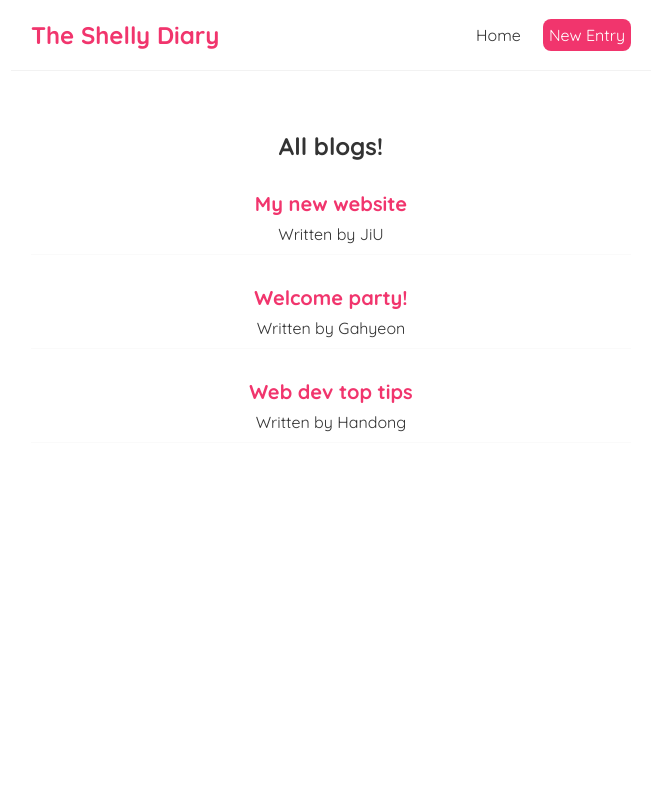
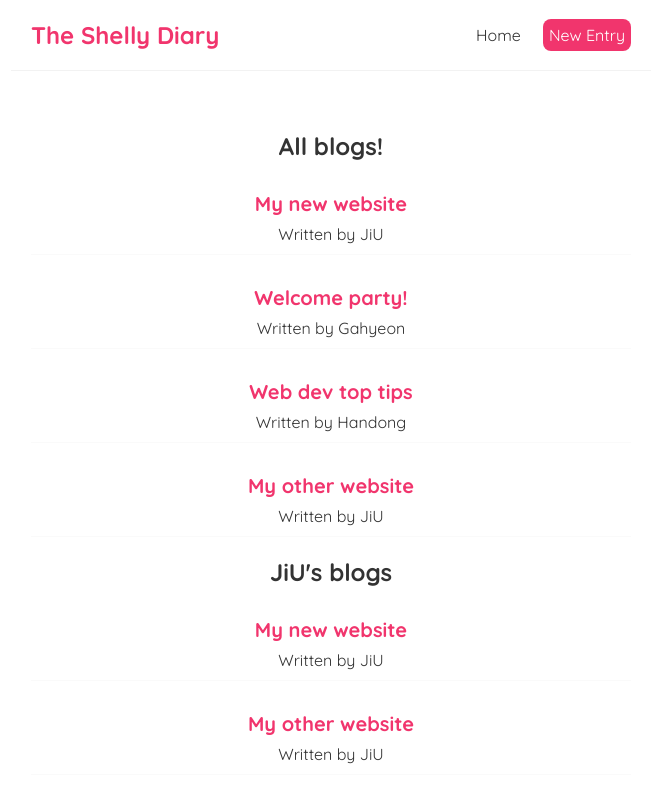
Before and after one commit to random-y94/blog-project, a React (Create React App) app: page / in a window 1280 px wide. Shown: the top 802 px of the page, without its empty margins (309-971 px from the left). Built offline with nearby package versions, Linux system fonts and the light colour scheme.

Commit message:
reusing components

```diff
--- a/src/Home.js
+++ b/src/Home.js
@@ -16,11 +16,16 @@ const Home = () => {
       author: "Handong",
       id: 3,
     },
+    { title: "My other website", body: "lorem ipsum...", author: "JiU", id: 4 },
   ]);
 
   return (
     <div className="home">
       <BlogList blogs={blogs} title="All blogs!" />
+      <BlogList
+        blogs={blogs.filter((blog) => blog.author === "JiU")}
+        title="JiU's blogs"
+      />
     </div>
   );
 };
```
